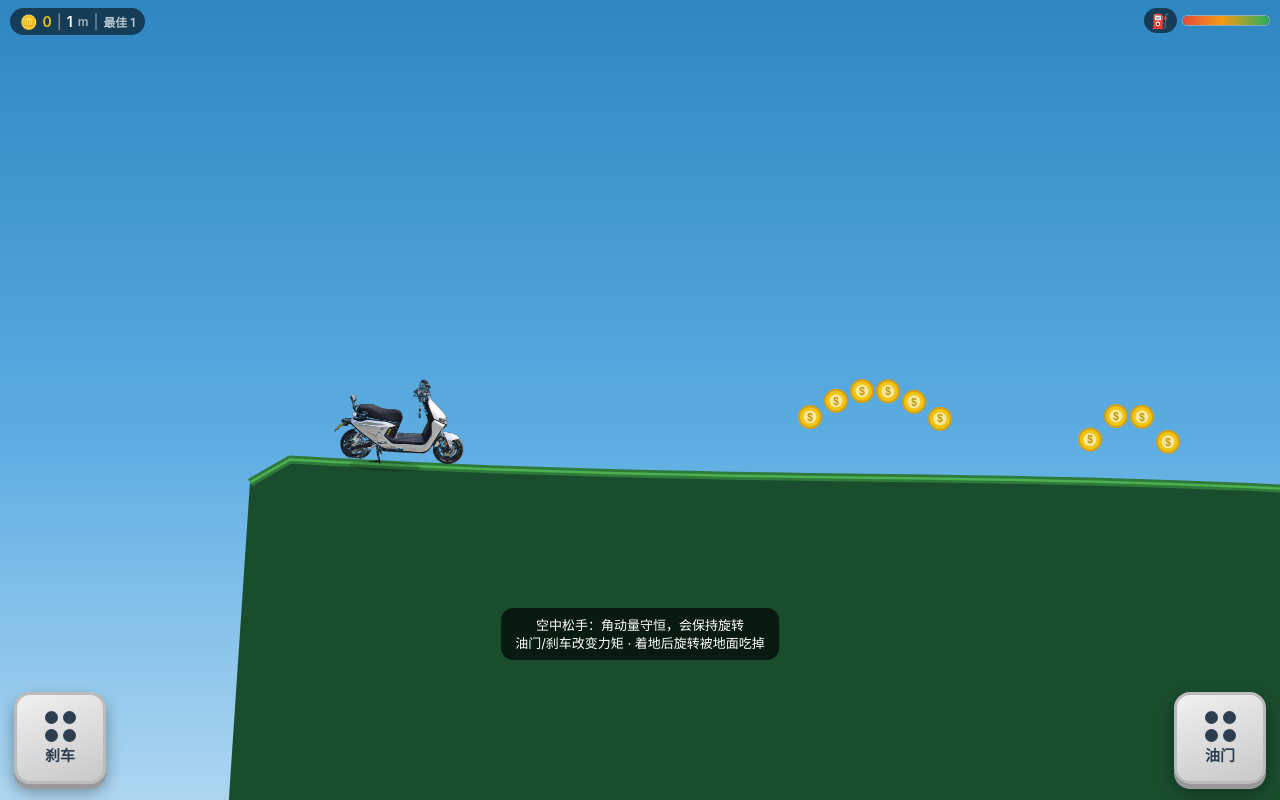
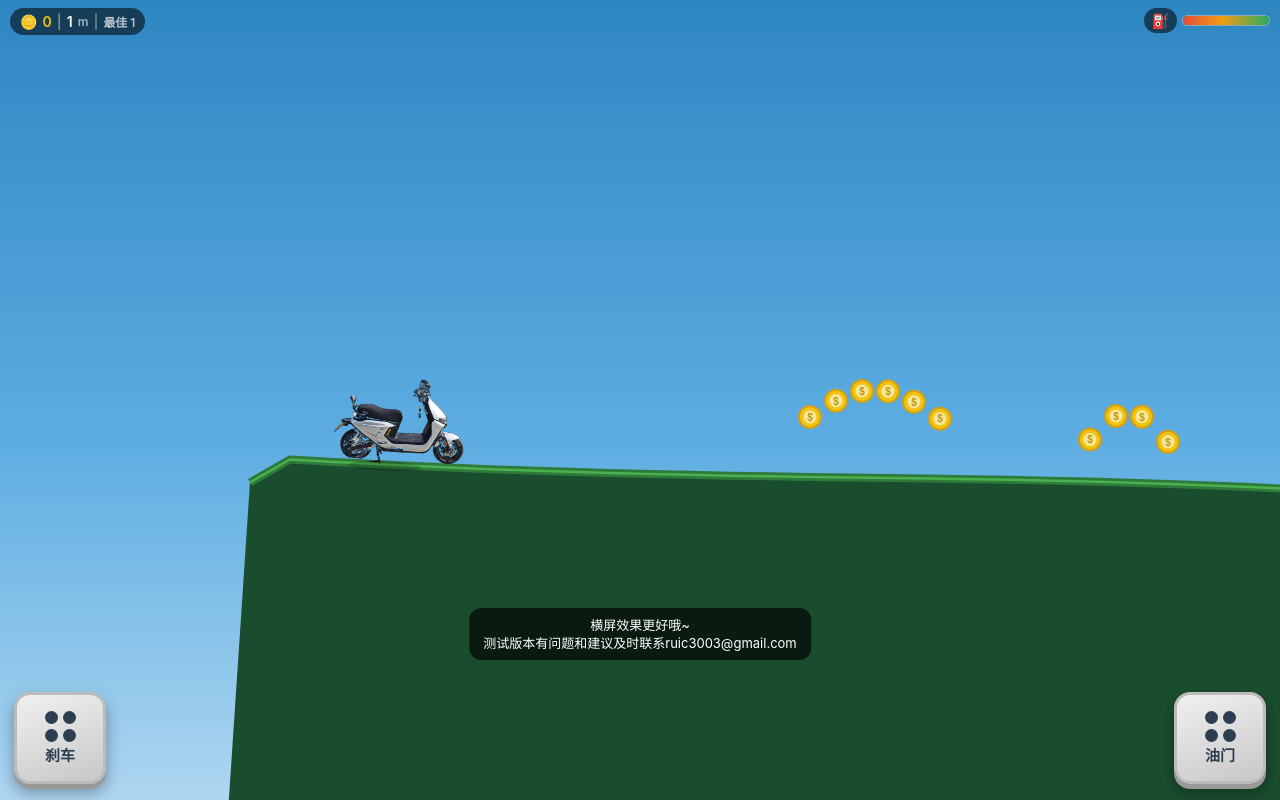
Before and after one commit to ruic3003-stack/nb666, a plain HTML site: page index.html in a window 1280 px wide. Both pictures are taken after a click on the button "开始游戏". Drawn offline with Linux system fonts and the light colour scheme; animation ran at ten frames a second.

Commit message:
Update index.html
修改细节

```diff
--- a/index.html
+++ b/index.html
@@ -223,7 +223,7 @@
       </div>
     </div>
 
-    <div id="tip">空中松手：角动量守恒，会保持旋转<br>油门/刹车改变力矩 · 着地后旋转被地面吃掉</div>
+    <div id="tip">横屏效果更好哦~<br>测试版本有问题和建议及时联系ruic3003@gmail.com</div>
 
     <div id="controls">
       <div class="ctrl" id="btnBrake">
```
